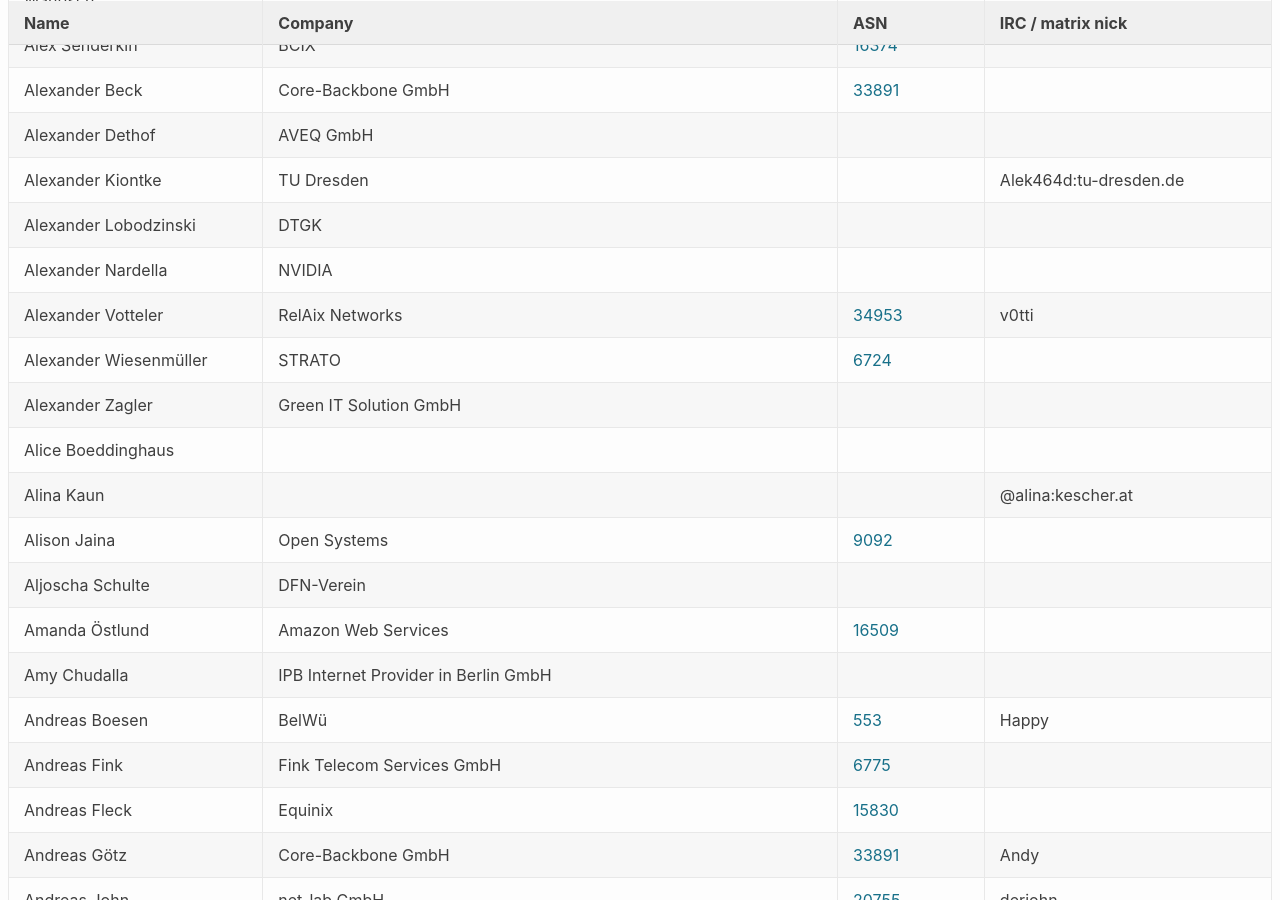
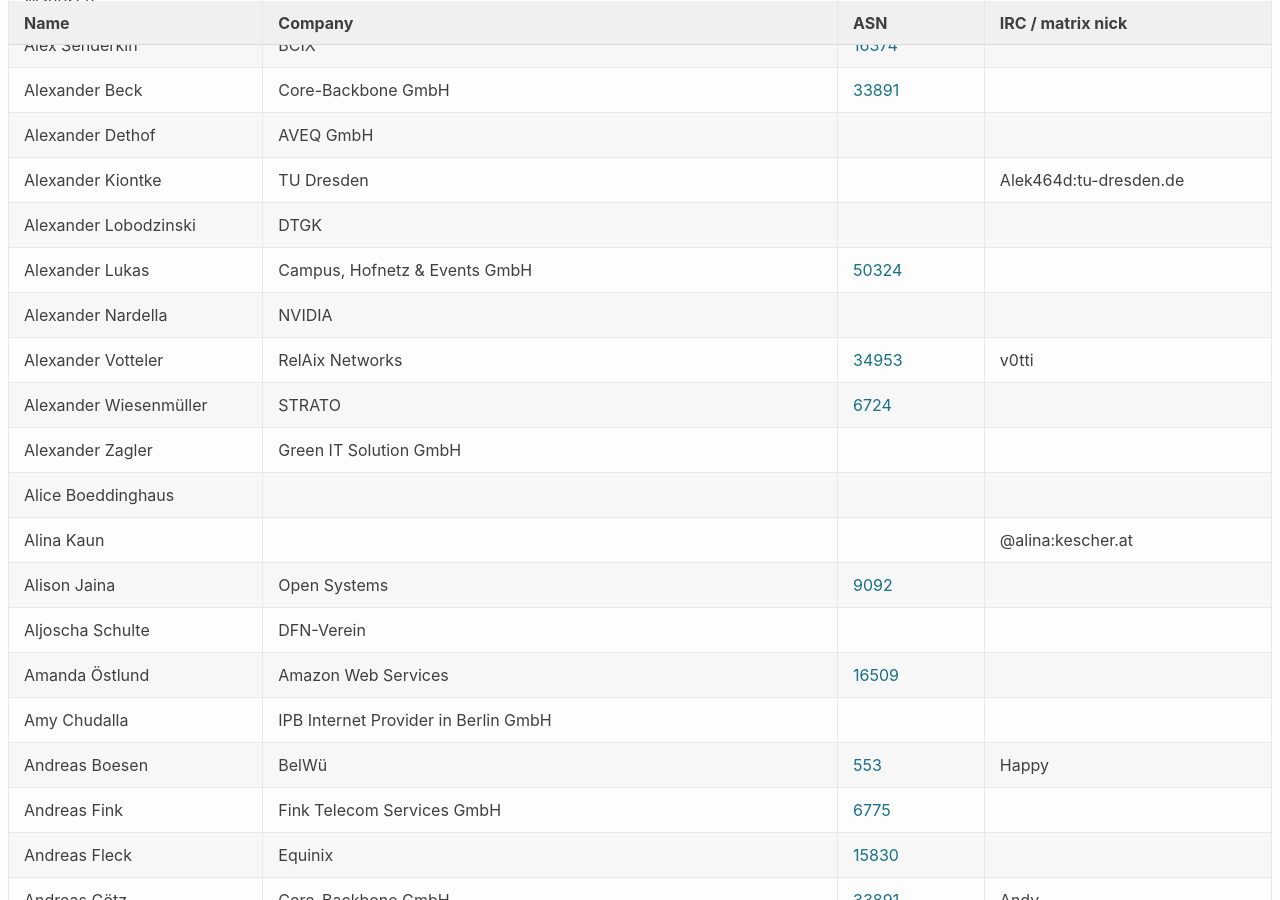
Before and after one commit to denog/pretix-attendeelist, a Jekyll site: the page built from denog16/index.markdown, in a window 1280 px wide and 900 px high, scrolled down 583 px. Built offline with Jekyll 4.4.1, drawn with Linux system fonts in a browser that asks for light colours.

Commit message:
Latest data: Sat Nov  2 09:47:57 UTC 2024

```diff
--- a/_data/attendees_denog16_onsite.json
+++ b/_data/attendees_denog16_onsite.json
@@ -82,6 +82,12 @@
     "company": "DTGK",
     "irc": null,
     "asn": null
+  },
+  {
+    "name": "Alexander Lukas",
+    "company": "Campus, Hofnetz & Events GmbH",
+    "irc": null,
+    "asn": "50324"
   },
   {
     "name": "Alexander Nardella",
```
